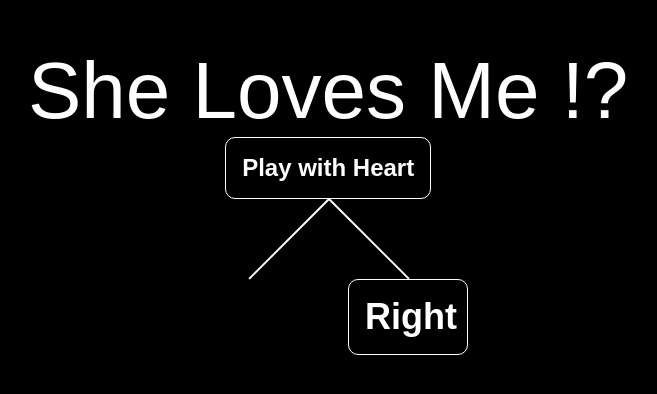
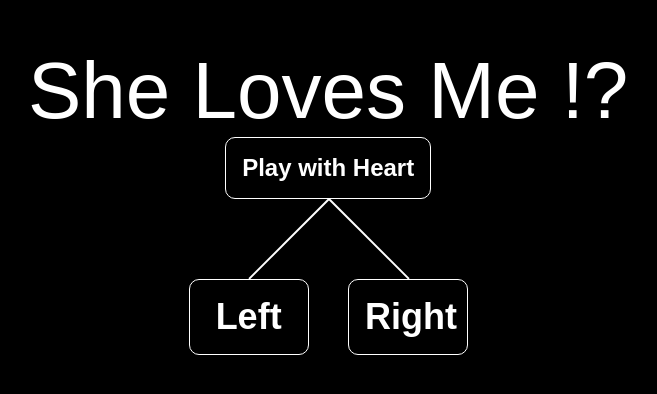
Before and after one commit to Amnish04/LoveExpresser, an Angular app: page / in a window 1280 px wide. Shown: the part 286-680 px from the top of the page, without its empty margins (312-969 px from the left). Built offline with nearby package versions, Linux system fonts and the light colour scheme; a web font is replaced by a local one.

Commit message:
Add left button calculations

```diff
--- a/src/global_styles.css
+++ b/src/global_styles.css
@@ -219,7 +219,10 @@ main {
 .left-hanging-option {
   position: absolute;
   width: var(--hanging-button-width);
-  left: -1000px;
+  left: calc(
+    -1 * ((var(--hanging-string-length) * sin(45deg)) +
+          (var(--hanging-button-width) / 2))
+  ); /* -ve (stringLength.sin(45deg)) + (buttonWidth / 2) */
   top: calc(var(--hanging-string-length) * sin(45deg));
 }
 
```
